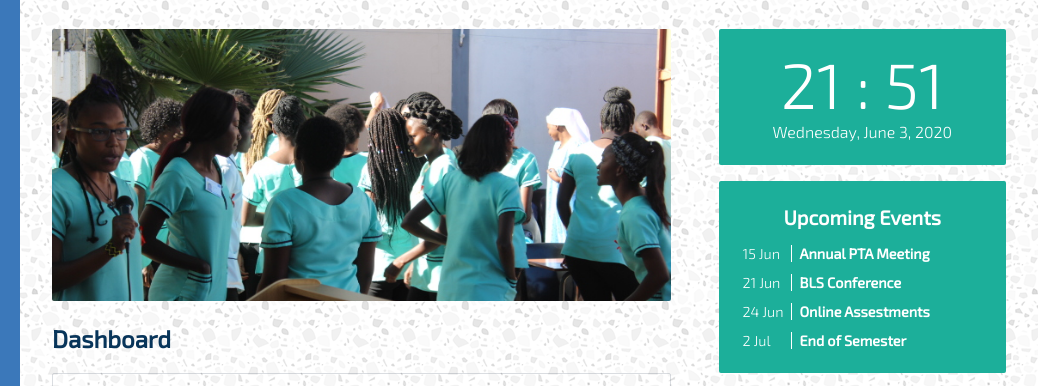
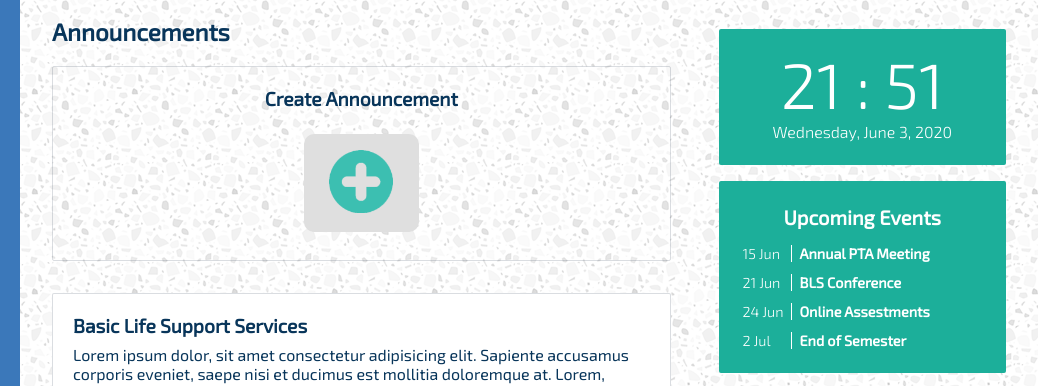
Before and after one commit to craig-tanaka/Tulipohamba-Portal, a plain HTML site: page public/announcements.html in a window 1280 px wide. Shown: the part 86-472 px from the top of the page, 242-1280 px from the left. Drawn offline with Linux system fonts and the light colour scheme; some packages are replaced by stand-ins of ours; no server answers.

Commit message:
removed banner image fro, announcements page and changed page Header

```diff
--- a/public/announcements.html
+++ b/public/announcements.html
@@ -72,8 +72,7 @@
 
             <div class="main-content-body">
                 <main class="content-main">
-                    <img src="./img/header img.jpg" alt="" class="main-content-body-img">
-                    <h1>Dashboard</h1>
+                    <h1>Announcements</h1>
                     <div class="announcements">
                         <div class="announcement add-announement">
                             <h3 class="announcement-title">Create Announcement</h3>
```
